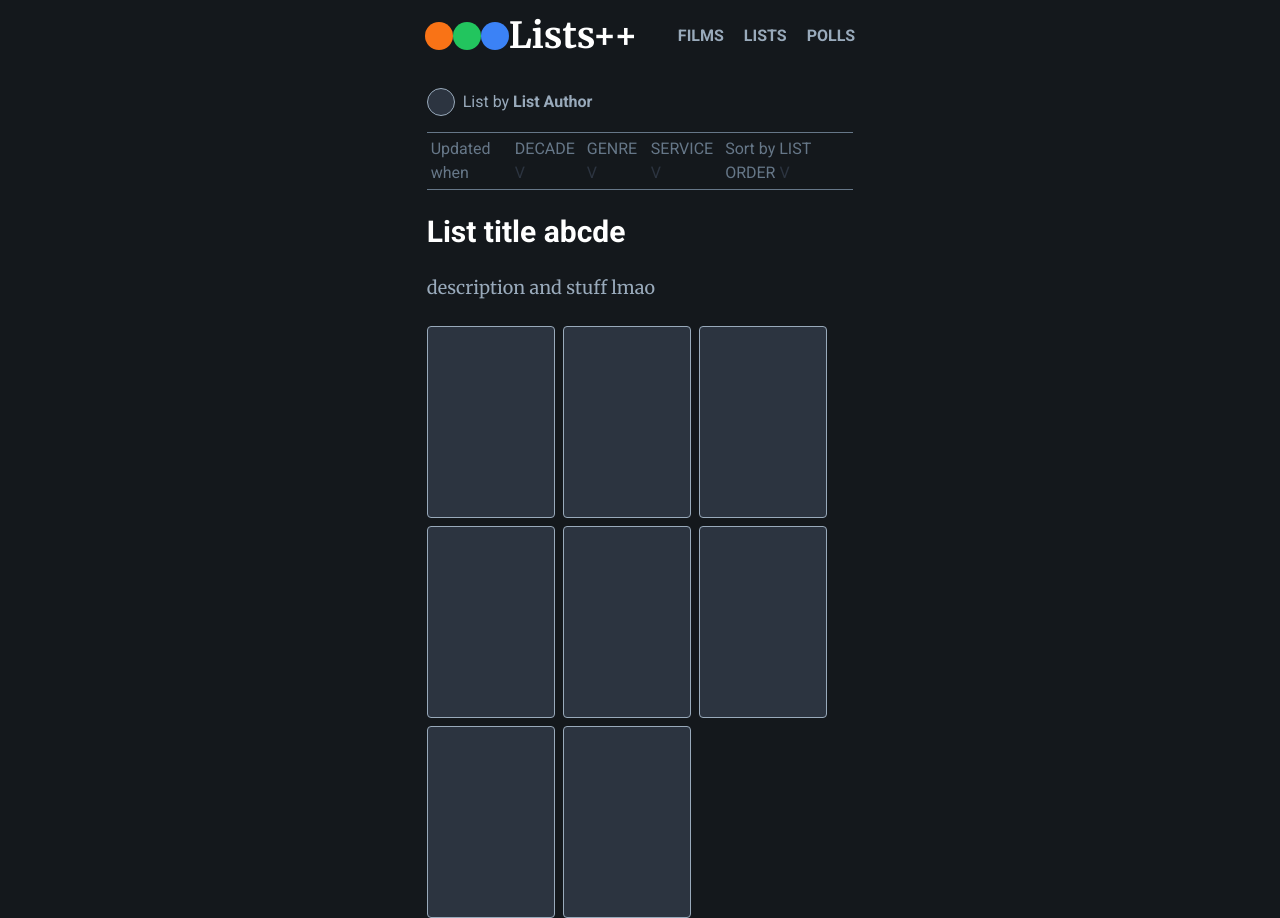
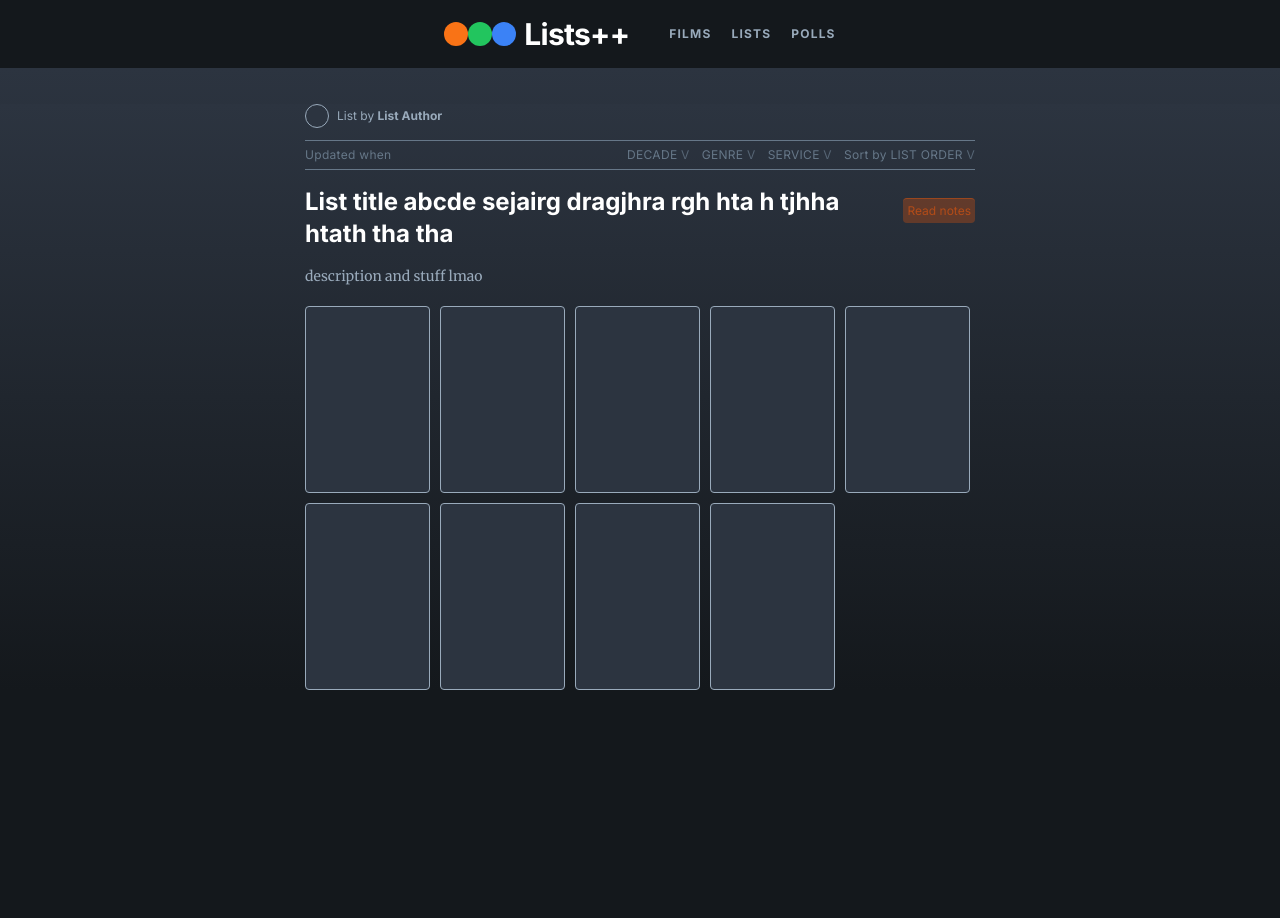
Before and after one commit to lodiped/letterboxd-list-utility, a SvelteKit app: page / in a window 1280 px wide. After the commit the page ends 800 px from the top, so only its background shows below. Built offline with nearby package versions, Linux system fonts and the light colour scheme.

Commit message:
Ui work and detailing

```diff
--- a/src/app.css
+++ b/src/app.css
@@ -1,4 +1,4 @@
-@import url('https://fonts.googleapis.com/css2?family=Merriweather:ital,wght@0,400;0,700;1,400;1,700&family=Roboto:ital,wght@0,400;0,700;1,400;1,700&display=swap');
+@import url('https://fonts.googleapis.com/css2?family=Inter:wght@400;700&family=Merriweather:ital,wght@0,400;0,700;1,400;1,700&display=swap');
 
 @tailwind base;
 @tailwind components;
@@ -6,11 +6,19 @@
 @tailwind variants;
 
 @layer base {
-    body {
-        @apply bg-background text-white font-['Roboto']
-    }
-    h1, h2, h3 {
-        font-family: 'Merriweather';
-        font-weight: bold;
-    }
+	body {
+		@apply bg-background text-white font-['Inter'];
+	}
+	h1,
+	h2,
+	h3 {
+		font-family: 'Merriweather';
+		font-weight: bold;
+	}
 }
+
+@layer components {
+	.background-gradient {
+		@apply bg-gradient-to-b from-card to-background;
+	}
+}
--- a/src/routes/+layout.svelte
+++ b/src/routes/+layout.svelte
@@ -1,5 +1,21 @@
 <script>
-    import "../app.css"
+	import '../app.css';
 </script>
 
+<header class="flex w-full justify-center items-center gap-10 py-4 bg-background">
+	<div class="flex items-center cursor-pointer">
+		<div class="flex mr-2">
+			<div class="bg-orange-500 h-6 w-6 rounded-full"></div>
+			<div class="bg-green-500 h-6 w-6 rounded-full"></div>
+			<div class="bg-blue-500 h-6 w-6 rounded-full"></div>
+		</div>
+		<h1 class="text-3xl text-white font-[Inter] font-bold tracking-tight">Lists++</h1>
+	</div>
+	<div class="flex gap-5 text-xs tracking-widest">
+		<span class="text-greytext font-bold cursor-pointer hover:text-white">FILMS</span>
+		<span class="text-greytext font-bold cursor-pointer hover:text-white">LISTS</span>
+		<span class="text-greytext font-bold cursor-pointer hover:text-white">POLLS</span>
+	</div>
+</header>
+
 <slot />
--- a/src/routes/+page.svelte
+++ b/src/routes/+page.svelte
@@ -1,74 +1,78 @@
-<header class="flex w-full justify-center items-center gap-10 py-4 bg-background mb-4">
-	<div class="flex items-center">
-		<div class="flex">
-			<div class="bg-orange-500 h-7 w-7 rounded-full"></div>
-			<div class="bg-green-500 h-7 w-7 rounded-full"></div>
-			<div class="bg-blue-500 h-7 w-7 rounded-full"></div>
-		</div>
-		<h1 class="text-4xl text-white">Lists++</h1>
-	</div>
-	<div class="flex gap-5">
-		<span class="text-greytext font-bold">FILMS</span>
-		<span class="text-greytext font-bold">LISTS</span>
-		<span class="text-greytext font-bold">POLLS</span>
-	</div>
-</header>
+<script>
+	const films = [{ id: '' }];
+</script>
 
-<div class="w-full flex items-center flex-col">
-	<div class="w-1/3">
+<main class="background-gradient pt-9">
+	<div class="w-full flex items-center flex-col background-gradient">
+		<div class="w-[670px]">
 			<div>
-			<div class="flex items-center">
+				<div class="flex items-center text-xs">
 					<div
-					class="rounded-full cursor-pointer border-greytext bg-card hover:border-white border h-7 w-7 mr-2"
+						class="rounded-full cursor-pointer border-greytext bg-card hover:border-white border h-6 w-6 mr-2"
 					></div>
 					<span class="text-greytext">List by&nbsp;</span>
 					<span class="text-greytext font-bold hover:text-white cursor-pointer">List Author</span>
 				</div>
-			<div class="text-[#678] w-full border-y justify-between border-[#678] flex my-4 p-1">
+				<div
+					class="text-[#678] text-xs tracking-wide w-full border-y justify-between border-[#678] flex my-3 py-1.5"
+				>
 					<div class="justify-start flex cursor-default"><span>Updated when</span></div>
 					<div class="flex justify-end gap-3">
 						<div class="hover:text-greytext cursor-default">
-						DECADE <span class="text-card">V</span>
+							DECADE <span class="text-[#678]/75">V</span>
 						</div>
 						<div class="hover:text-greytext cursor-default">
-						GENRE <span class="text-card">V</span>
+							GENRE <span class="text-[#678]/75">V</span>
 						</div>
 						<div class="hover:text-greytext cursor-default">
-						SERVICE <span class="text-card">V</span>
+							SERVICE <span class="text-[#678]/75">V</span>
 						</div>
 						<div class="hover:text-greytext cursor-default">
-						Sort by LIST ORDER <span class="text-card">V</span>
+							Sort by LIST ORDER <span class="text-[#678]/75">V</span>
 						</div>
 					</div>
 				</div>
 			</div>
-		<h2 class="text-3xl my-6 font-['Roboto']">List title abcde</h2>
-		<h2 class="text-greytext font-normal my-6 text-lg">description and stuff lmao</h2>
-		<div class="inline-flex flex-wrap gap-2">
+			<div class="flex">
+				<h2 class="text-2xl my-1 font-['Inter']">
+					List title abcde sejairg dragjhra rgh hta h tjhha htath tha tha
+				</h2>
 				<div
-				class="border cursor-pointer hover:border-4 hover:border-lime-400 border-greytext h-48 w-32 rounded bg-card"
+					class="p-1 rounded bg-orange-600/30 border-t border-orange-600/40 h-fit text-xs text-nowrap text-orange-600/60 hover:text-white hover:bg-orange-600/75 cursor-pointer mt-4 whitespace-nowrap"
+				>
+					Read notes
+				</div>
+			</div>
+			<h2 class="text-greytext font-normal mt-3 mb-5 text-sm">description and stuff lmao</h2>
+			<div class="inline-flex flex-wrap gap-2.5">
+				<div
+					class="border cursor-pointer hover:border-4 hover:border-lime-400 border-greytext h-[187px] w-[125px] rounded bg-card"
 				></div>
 				<div
-				class="border cursor-pointer hover:border-4 hover:border-lime-400 border-greytext h-48 w-32 rounded bg-card"
+					class="border cursor-pointer hover:border-4 hover:border-lime-400 border-greytext h-[187px] w-[125px] rounded bg-card"
 				></div>
 				<div
-				class="border cursor-pointer hover:border-4 hover:border-lime-400 border-greytext h-48 w-32 rounded bg-card"
+					class="border cursor-pointer hover:border-4 hover:border-lime-400 border-greytext h-[187px] w-[125px] rounded bg-card"
 				></div>
 				<div
-				class="border cursor-pointer hover:border-4 hover:border-lime-400 border-greytext h-48 w-32 rounded bg-card"
+					class="border cursor-pointer hover:border-4 hover:border-lime-400 border-greytext h-[187px] w-[125px] rounded bg-card"
 				></div>
 				<div
-				class="border cursor-pointer hover:border-4 hover:border-lime-400 border-greytext h-48 w-32 rounded bg-card"
+					class="border cursor-pointer hover:border-4 hover:border-lime-400 border-greytext h-[187px] w-[125px] rounded bg-card"
 				></div>
 				<div
-				class="border cursor-pointer hover:border-4 hover:border-lime-400 border-greytext h-48 w-32 rounded bg-card"
+					class="border cursor-pointer hover:border-4 hover:border-lime-400 border-greytext h-[187px] w-[125px] rounded bg-card"
 				></div>
 				<div
-				class="border cursor-pointer hover:border-4 hover:border-lime-400 border-greytext h-48 w-32 rounded bg-card"
+					class="border cursor-pointer hover:border-4 hover:border-lime-400 border-greytext h-[187px] w-[125px] rounded bg-card"
 				></div>
 				<div
-				class="border cursor-pointer hover:border-4 hover:border-lime-400 border-greytext h-48 w-32 rounded bg-card"
+					class="border cursor-pointer hover:border-4 hover:border-lime-400 border-greytext h-[187px] w-[125px] rounded bg-card"
+				></div>
+				<div
+					class="border cursor-pointer hover:border-4 hover:border-lime-400 border-greytext h-[187px] w-[125px] rounded bg-card"
 				></div>
 			</div>
 		</div>
 	</div>
+</main>
```
Lines whose indentation alone changed are shown as unchanged.
